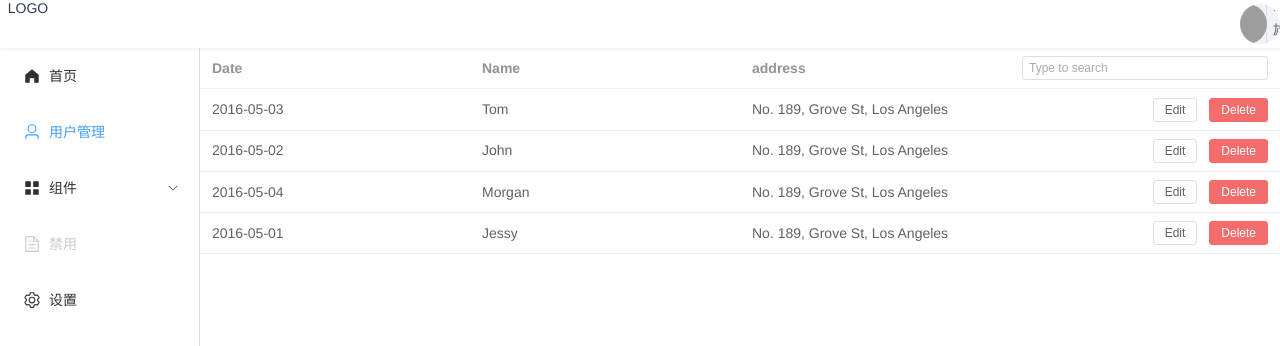
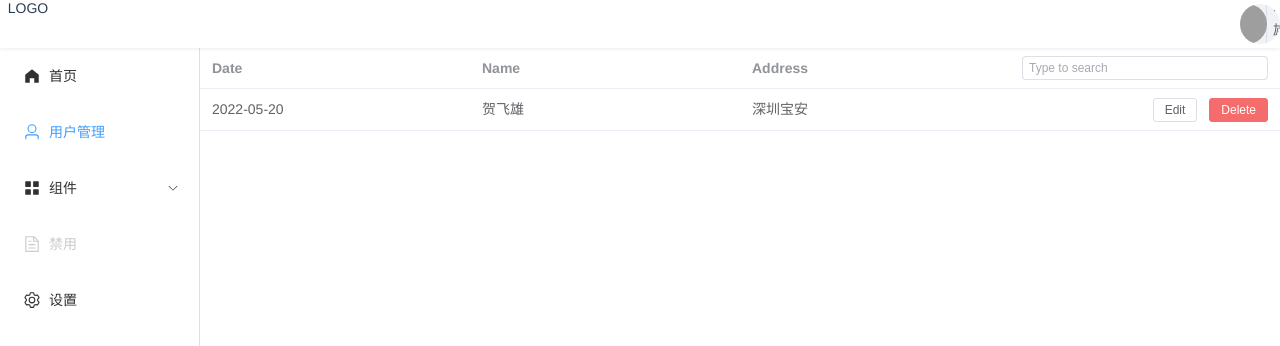
Before and after one commit to Hefeixiong/vue-manager, a Vue app: page /user in a window 1280 px wide. Shown: the top 346 px of the page. Built offline with nearby package versions, Linux system fonts and the light colour scheme; grey boxes are pictures that could not be loaded.

Commit message:
完成user-vuex

```diff
--- a/src/store/modules/user.ts
+++ b/src/store/modules/user.ts
@@ -1,5 +1,15 @@
 
-const state = () => ({})
+export interface UserState {
+  name: String
+  date: String
+  address: String
+}
+
+const state: UserState = {
+  name: '贺飞雄',
+  date: '2022-05-20',
+  address: '深圳宝安'
+}
 
 const getters = {}
 
--- a/src/view/UserManage.vue
+++ b/src/view/UserManage.vue
@@ -2,7 +2,7 @@
   <el-table :data="filterTableData" style="width: 100%">
     <el-table-column label="Date" prop="date" />
     <el-table-column label="Name" prop="name" />
-    <el-table-column label="address" prop="address" />
+    <el-table-column label="Address" prop="address" />
     <el-table-column align="right">
       <template #header>
         <el-input v-model="search" size="small" placeholder="Type to search" />
@@ -23,50 +23,35 @@
 
 <script lang="ts" setup>
 import { computed, ref } from 'vue'
+import {useStore} from 'vuex';
+import {UserState} from '../store/modules/user';
 
-interface User {
-  date: string
-  name: string
-  address: string
-}
+const store = useStore()
+
+const tableData: UserState = [{
+  name: store.state.user.name,
+  date: store.state.user.date,
+  address: store.state.user.address
+}]
 
 const search = ref('')
+
 const filterTableData = computed(() =>
-    tableData.filter(
+    Object.values(tableData).filter(
         (data) =>
             !search.value ||
             data.name.toLowerCase().includes(search.value.toLowerCase())
     )
 )
-const handleEdit = (index: number, row: User) => {
+
+const handleEdit = (index: number, row: UserState) => {
   console.log(index, row)
 }
-const handleDelete = (index: number, row: User) => {
+const handleDelete = (index: number, row: UserState) => {
   console.log(index, row)
 }
 
-const tableData: User[] = [
-  {
-    date: '2016-05-03',
-    name: 'Tom',
-    address: 'No. 189, Grove St, Los Angeles',
-  },
-  {
-    date: '2016-05-02',
-    name: 'John',
-    address: 'No. 189, Grove St, Los Angeles',
-  },
-  {
-    date: '2016-05-04',
-    name: 'Morgan',
-    address: 'No. 189, Grove St, Los Angeles',
-  },
-  {
-    date: '2016-05-01',
-    name: 'Jessy',
-    address: 'No. 189, Grove St, Los Angeles',
-  },
-]
+
 </script>
 
 <style lang="scss" scoped>
```
